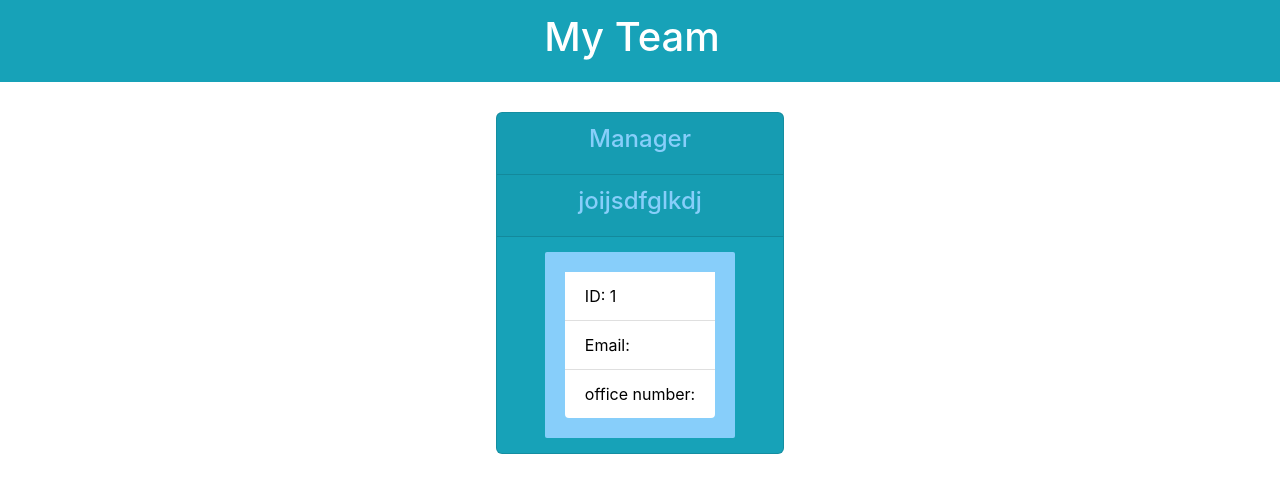
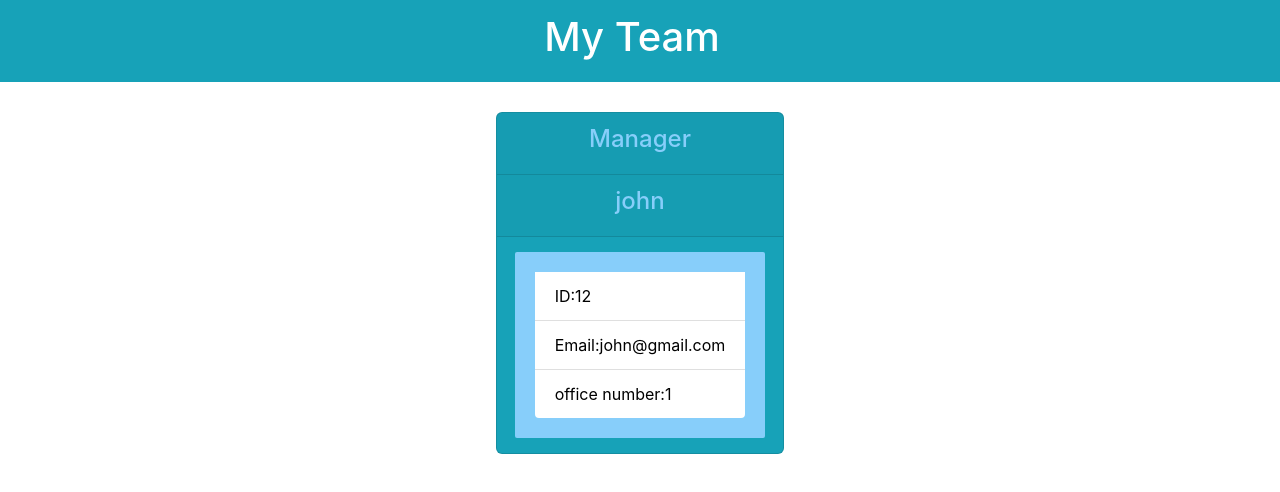
Before and after one commit to johnbatista1223/profile-generator, a website: page renderedTemplate.html in a window 1280 px wide. Drawn offline with nearby package versions, Linux system fonts and the light colour scheme.

Commit message:
fixed function questions

```diff
--- a/renderedTemplate.html
+++ b/renderedTemplate.html
@@ -51,13 +51,13 @@
   </div>
 
   <div class="col card-header">
-    <h4>joijsdfglkdj</h4>
+    <h4>john</h4>
   </div>
 
   <ul class="list-group list-group-flush text">
-    <li class="list-group-item">ID: 1</li>
-    <li class="list-group-item">Email: </li>
-    <li class="list-group-item"> office number: </li>
+    <li class="list-group-item">ID:12</li>
+    <li class="list-group-item">Email:john@gmail.com </li>
+    <li class="list-group-item"> office number:1 </li>
   </ul>
 
 </div>
```
Also changed, not shown: index.js (+17 -2 lines).
